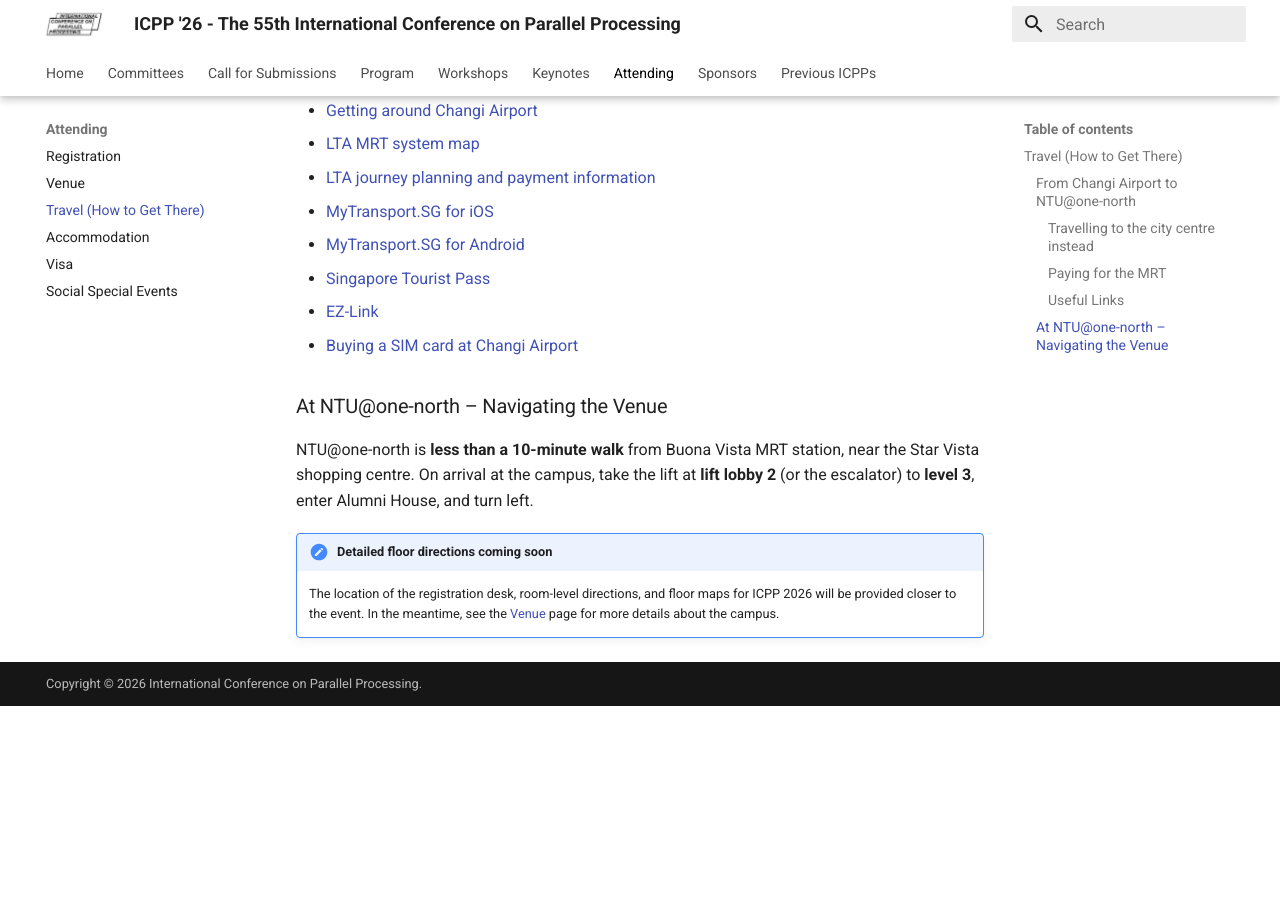
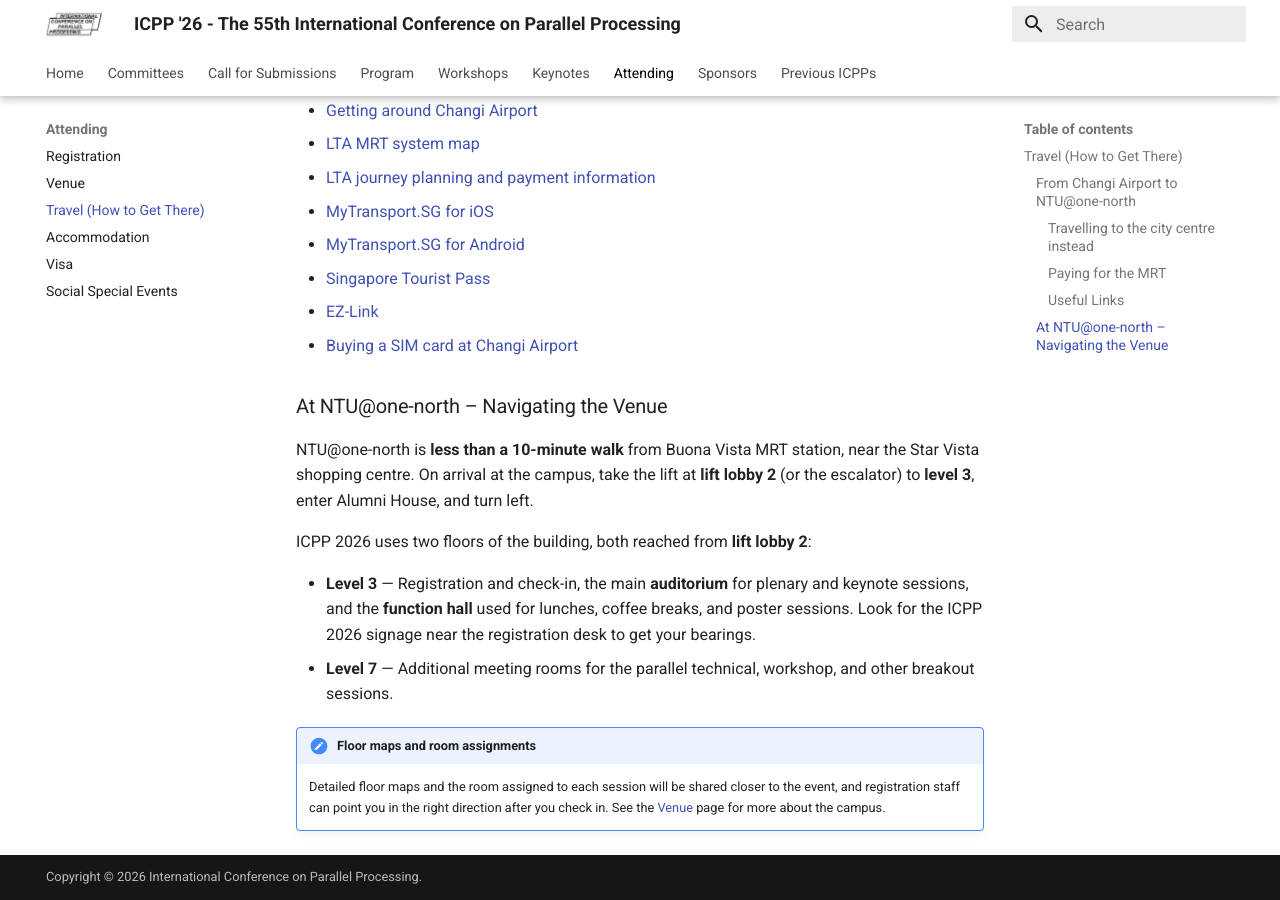
Before and after one commit to icpp2026/icpp2026.github.io, an MkDocs documentation site: the page built from docs/travel.md, in a window 1280 px wide and 900 px high, scrolled down 2116 px. Built offline with MkDocs 1.6.1 and Material for MkDocs 9.7.7, drawn with Linux system fonts in a browser that asks for light colours; comment, search, counter and statistics services are not loaded; before the commit the page ends 2822 px from its top, so only the background shows below that.

Commit message:
docs: expand venue navigation on Travel page (levels 3 and 7)
Flesh out the "At NTU@one-north – Navigating the Venue" section with what
each floor is used for: level 3 (registration, plenary/keynote auditorium,
function hall for meals/coffee/posters) and level 7 (parallel/workshop/
breakout rooms). ICPP 2026 uses only these two floors.

Co-Authored-By: Claude Opus 4.8 (1M context) <noreply@anthropic.com>
Claude-Session: https://claude.ai/code/session_01GFSYDrAmhEhuhe9QaC2Zbp

```diff
--- a/docs/travel.md
+++ b/docs/travel.md
@@ -55,5 +55,10 @@ Single MRT trips typically cost around **S$1–2**. Foreign-issued Mastercard an
 
 NTU@one-north is **less than a 10-minute walk** from Buona Vista MRT station, near the Star Vista shopping centre. On arrival at the campus, take the lift at **lift lobby 2** (or the escalator) to **level 3**, enter Alumni House, and turn left.
 
-!!! note "Detailed floor directions coming soon"
-    The location of the registration desk, room-level directions, and floor maps for ICPP 2026 will be provided closer to the event. In the meantime, see the [Venue](venue.md) page for more details about the campus.
+ICPP 2026 uses two floors of the building, both reached from **lift lobby 2**:
+
+- **Level 3** — Registration and check-in, the main **auditorium** for plenary and keynote sessions, and the **function hall** used for lunches, coffee breaks, and poster sessions. Look for the ICPP 2026 signage near the registration desk to get your bearings.
+- **Level 7** — Additional meeting rooms for the parallel technical, workshop, and other breakout sessions.
+
+!!! note "Floor maps and room assignments"
+    Detailed floor maps and the room assigned to each session will be shared closer to the event, and registration staff can point you in the right direction after you check in. See the [Venue](venue.md) page for more about the campus.
```
